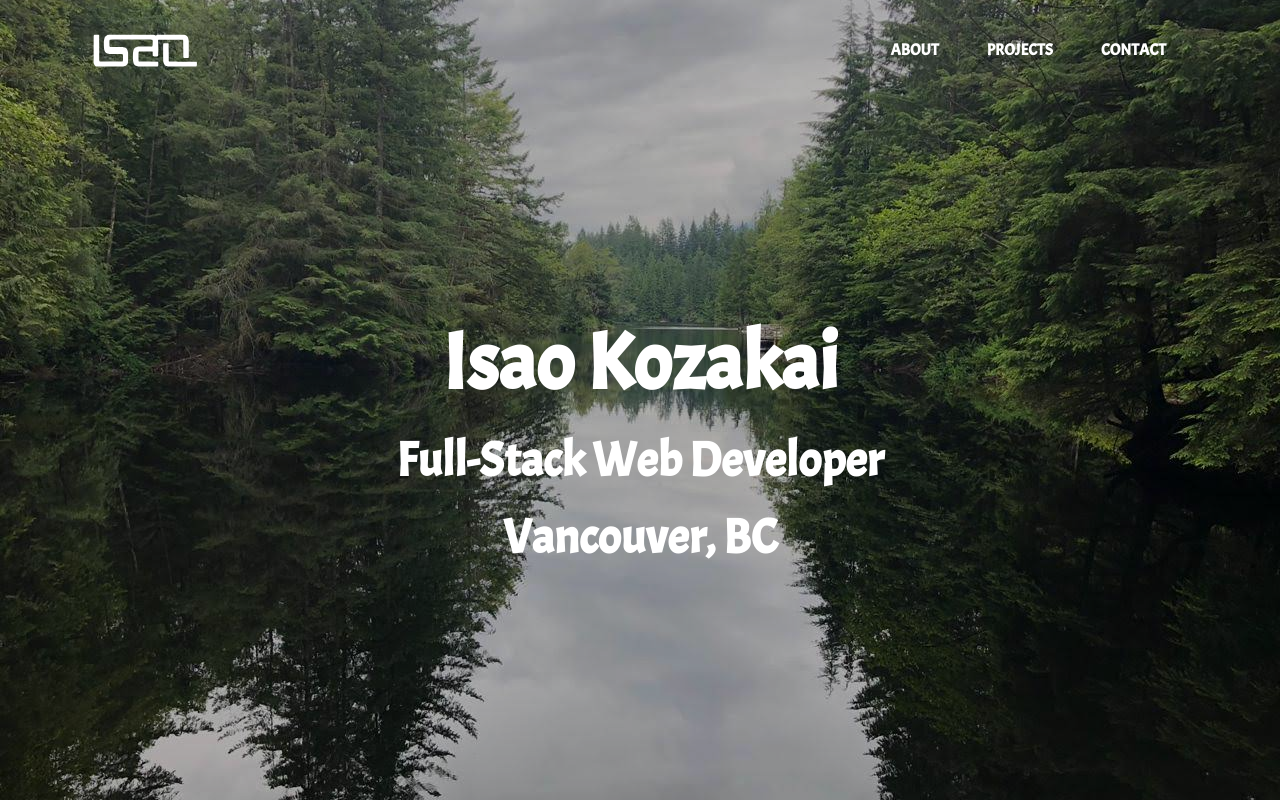
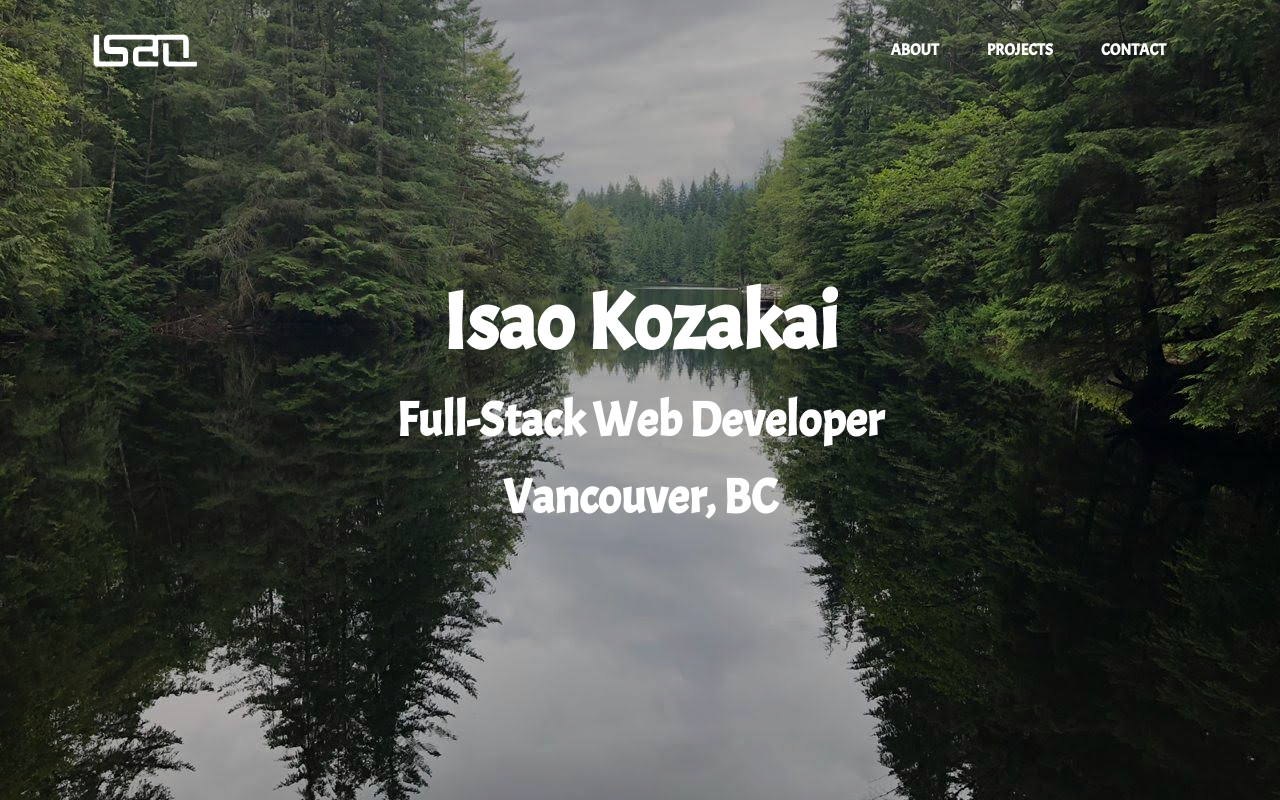
Before and after one commit to isaokozakai/my-portfolio-site_v1, a React (Create React App) app: page / in a window 1280 px wide. Shown: the top 800 px of the page. Built offline with nearby package versions, Linux system fonts and the light colour scheme.

Commit message:
Add node-sass

```diff
--- a/package.json
+++ b/package.json
@@ -4,7 +4,6 @@
   "private": true,
   "dependencies": {
     "css-loader": "^3.0.0",
-    "node-sass": "^4.12.0",
     "react": "^16.8.6",
     "react-dom": "^16.8.6",
     "react-router-dom": "^5.0.1",
--- a/src/styles/_base.scss
+++ b/src/styles/_base.scss
@@ -119,7 +119,7 @@ main {
   color: white;
   background: url(./images/background.png) center;
   background-size: cover;
-  min-height: 100vh;
+  min-height: 90vh;
   display: flex;
   flex-direction: column;
   justify-content: center;
```
Also changed, not shown: 1 other file (tests, documents, lock files or other folders).
